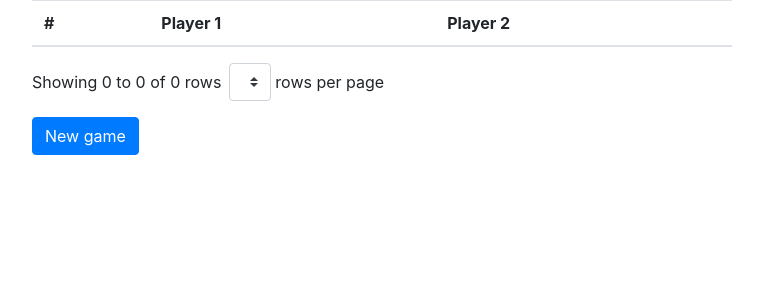
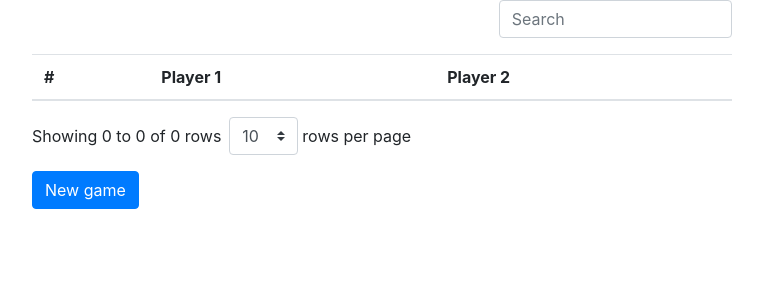
Before and after one commit to lunar-starlight/UVProjekt, a Django app: page /cf/ in a window 1280 px wide. Shown: the part 64-364 px from the top of the page, without its empty margins (258-1021 px from the left). Run offline with Django 3.2, Linux system fonts and the light colour scheme; data that the repository does not hold is empty; some libraries are stand-ins or nearby versions.

Commit message:
added search to game index

```diff
--- a/connect_four/views.py
+++ b/connect_four/views.py
@@ -8,11 +8,13 @@ from common.views import SearchView
 from .models import GameCF
 
 
-class IndexView(generic.ListView):
+class IndexView(SearchView):
     template_name = 'connect_four/index.html'
     queryset = GameCF.objects.filter(game_over=False)
     context_object_name = 'games'
-    paginate_by = 10
+    model = GameCF
+    ordering = ['pk']
+    search_fields = {'p2__username', 'p2__full_name'}
 
 
 def new_game(request, p1: int, p2: int):
--- a/templates/common/base_index.html
+++ b/templates/common/base_index.html
@@ -1,4 +1,7 @@
 <div class="container">
+    <div class="container">
+        {% include "common/search.html" %}
+    </div>
     <div class="table-responsive">
         <table class="table table table-hover">
             <thead>
--- a/tic_tac_toe/views.py
+++ b/tic_tac_toe/views.py
@@ -9,12 +9,13 @@ from common.views import SearchView
 from .models import GameTTT
 
 
-class IndexView(generic.ListView):
+class IndexView(SearchView):
     template_name = 'tic_tac_toe/index.html'
     queryset = GameTTT.objects.filter(game_over=False, keep_score=True).exclude(play_id=0)
     context_object_name = 'games'
-    paginate_by = 10
+    model = GameTTT
     ordering = ['pk']
+    search_fields = {'p2__username', 'p2__full_name'}
 
 
 def new_game(request, p1: int, p2: int):
```
Also changed, not shown: ultimate_tic_tac_toe/views.py (+4 -3 lines).
